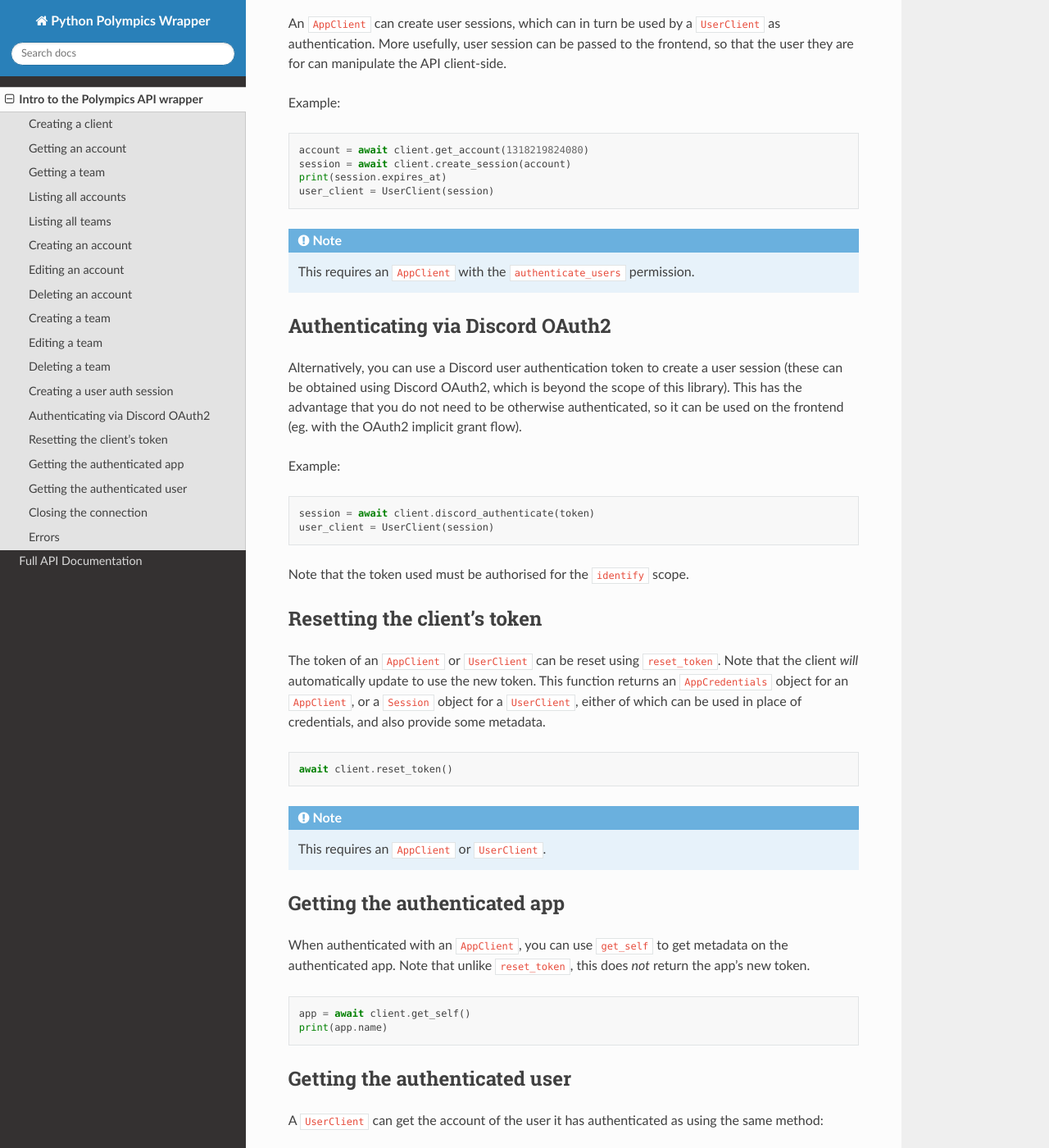
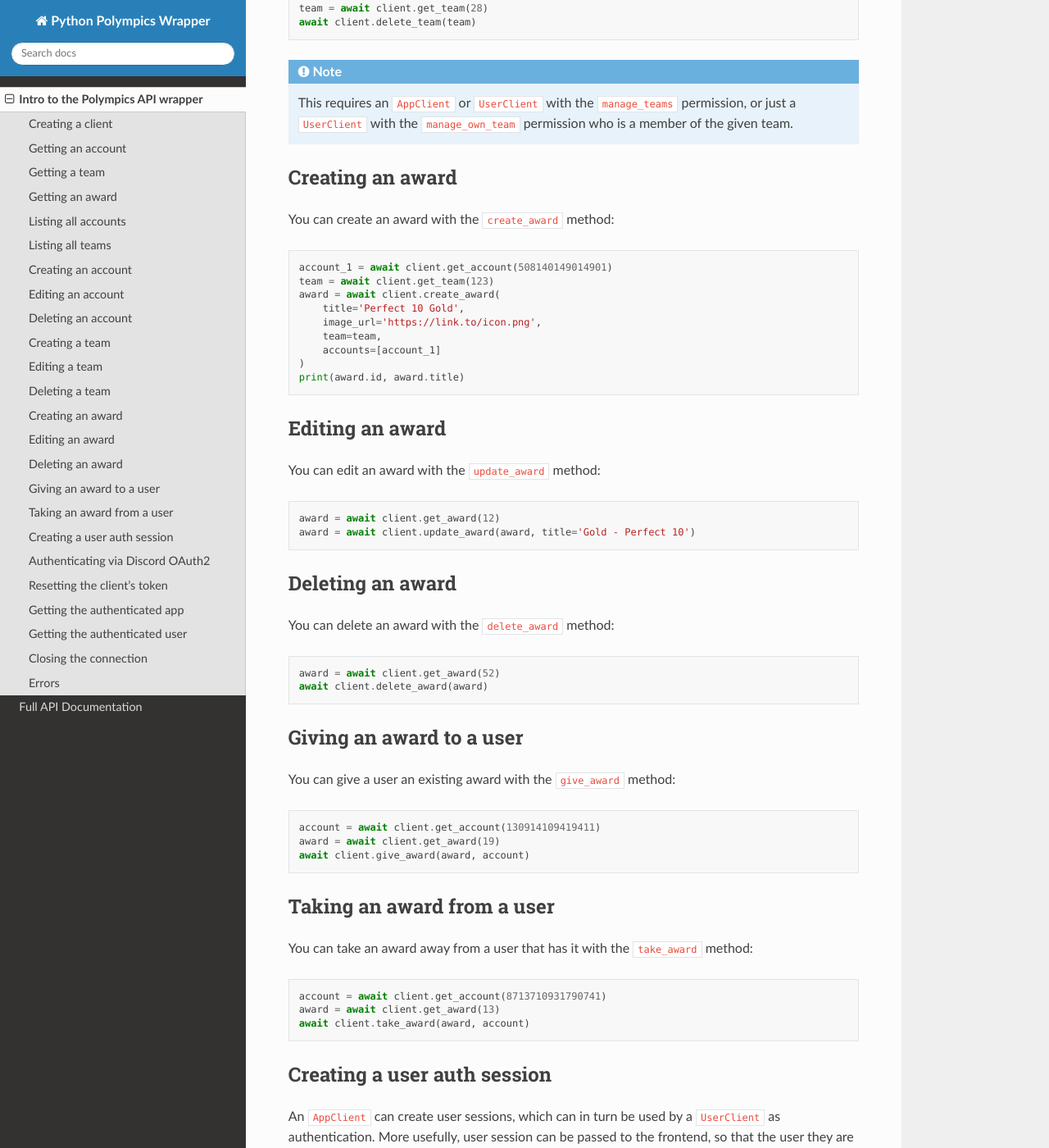
Before and after one commit to polympics/python-wrapper, a Sphinx documentation site: the page built from docs/source/guide.rst, in a window 1280 px wide and 1400 px high, scrolled down 5736 px. Shown: the whole window at 82% size. Built offline with Sphinx 7.4.7 and the Read the Docs theme 2.0.0, drawn with Linux system fonts in a browser that asks for light colours; some of the changed text lies outside the part shown.

```diff
--- a/docs/source/conf.py
+++ b/docs/source/conf.py
@@ -13,7 +13,7 @@ sys.path.insert(0, os.path.abspath('../..'))
 project = 'Python Polympics Wrapper'
 copyright = '2021, Artemis'
 author = 'Artemis'
-release = '0.4.2'
+release = '0.5.0'
 
 extensions = [
     'sphinx.ext.autodoc',
--- a/docs/source/guide.rst
+++ b/docs/source/guide.rst
@@ -61,6 +61,19 @@ You can get a team by ID using ``get_team``. For example:
    print(team.name)
    print(team.member_count)
 
+Getting an award
+----------------
+
+You can get an award by ID using the ``get_award`` method. For example:
+
+.. code-block:: python
+
+   award = await client.get_award(42)
+   print(award.title, award.image_url)
+   for awardee in award.awardees:
+       # awardee is an Account object.
+       print(awardee.name)
+
 Listing all accounts
 --------------------
 
@@ -83,9 +96,9 @@ You can use the ``search`` and ``team`` parameters to narrow down results.
 
 .. code-block:: python
 
-    print(f'Members from team {team.name} with "bob" in their name:')
-    async for account in client.list_accounts('bob', team=team):
-        print(account.name)
+   print(f'Members from team {team.name} with "bob" in their name:')
+   async for account in client.list_accounts('bob', team=team):
+       print(account.name)
 
 Listing all teams
 -----------------
@@ -103,7 +116,7 @@ as the ``search`` parameter:
 .. code-block:: python
 
    teams = client.list_teams(search='foo')
-   print([team.name for team in await teams.get_page(0)]
+   print([team.name for team in await teams.get_page(0)])
 
 Creating an account
 -------------------
@@ -174,7 +187,7 @@ You can similarly update a user's team:
 
 .. code-block:: python
 
-   await client.update_account(account, team=team)
+   account = await client.update_account(account, team=team)
 
 .. note::
 
@@ -186,7 +199,7 @@ Or you can remove a user from a team, using the ``NO_TEAM`` constant:
 
 .. code-block:: python
 
-   await client.update_account(account, team=polympics.NO_TEAM)
+   account = await client.update_account(account, team=polympics.NO_TEAM)
 
 .. note::
 
@@ -202,7 +215,7 @@ Example:
 
 .. code-block:: python
 
-   await client.update_account(
+   account = await client.update_account(
        account, grant_permissions=Permissions(manage_own_team=True),
        revoke_permissions=Permissions(manage_teams=True)
    )
@@ -215,7 +228,7 @@ Example:
 
 .. code-block:: python
 
-   await client.update_account(account, discord_token=token)
+   account = await client.update_account(account, discord_token=token)
 
 Deleting an account
 -------------------
@@ -285,6 +298,65 @@ argument, the team to delete:
    ``manage_teams`` permission, or just a ``UserClient``
    with the ``manage_own_team`` permission who is a member of the
    given team.
+
+Creating an award
+-----------------
+
+You can create an award with the ``create_award`` method:
+
+.. code-block:: python
+
+   account_1 = await client.get_account(508140149014901)
+   team = await client.get_team(123)
+   award = await client.create_award(
+       title='Perfect 10 Gold',
+       image_url='https://link.to/icon.png',
+       team=team,
+       accounts=[account_1]
+   )
+   print(award.id, award.title)
+
+Editing an award
+----------------
+
+You can edit an award with the ``update_award`` method:
+
+.. code-block:: python
+
+   award = await client.get_award(12)
+   award = await client.update_award(award, title='Gold - Perfect 10')
+
+Deleting an award
+-----------------
+
+You can delete an award with the ``delete_award`` method:
+
+.. code-block:: python
+
+   award = await client.get_award(52)
+   await client.delete_award(award)
+
+Giving an award to a user
+-------------------------
+
+You can give a user an existing award with the ``give_award`` method:
+
+.. code-block:: python
+
+   account = await client.get_account(130914109419411)
+   award = await client.get_award(19)
+   await client.give_award(award, account)
+
+Taking an award from a user
+---------------------------
+
+You can take an award away from a user that has it with the ``take_award`` method:
+
+.. code-block:: python
+
+   account = await client.get_account(8713710931790741)
+   award = await client.get_award(13)
+   await client.take_award(award, account)
 
 Creating a user auth session
 ----------------------------
--- a/setup.cfg
+++ b/setup.cfg
@@ -1,6 +1,6 @@
 [metadata]
 name = polympics
-version = 0.4.2
+version = 0.5.0
 author = Artemis
 author_email = artemisdev21@gmail.com
 description = A Python wrapper for the Polympics API.
```
Also changed, not shown: 3 other files.
